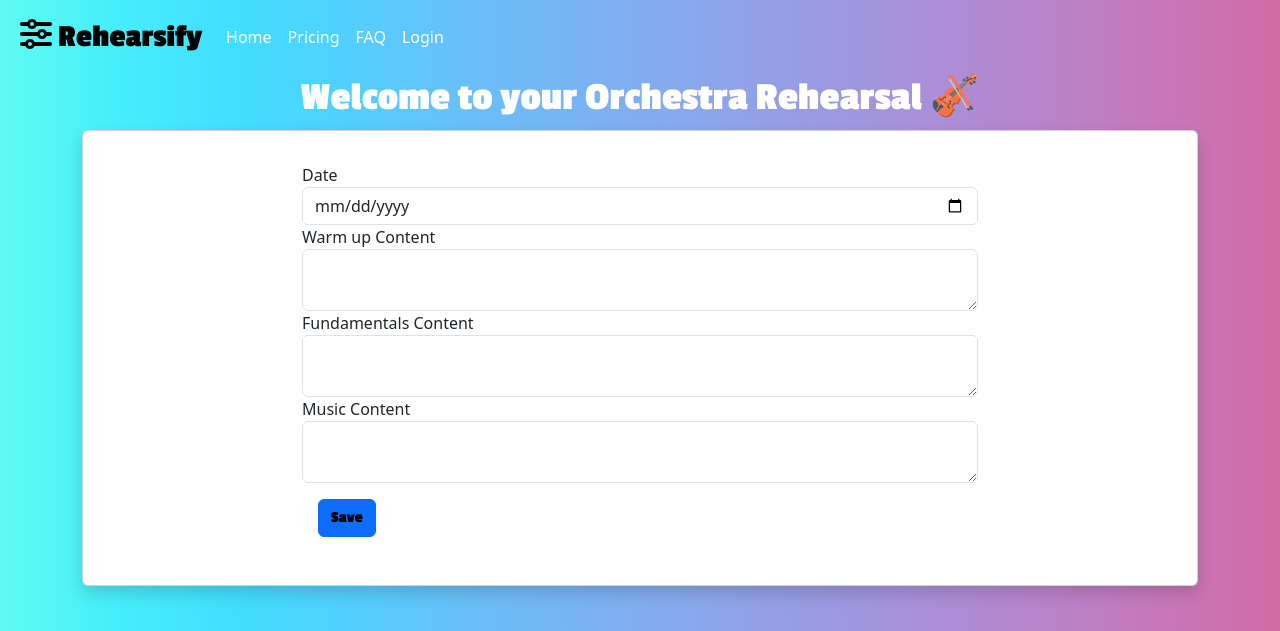
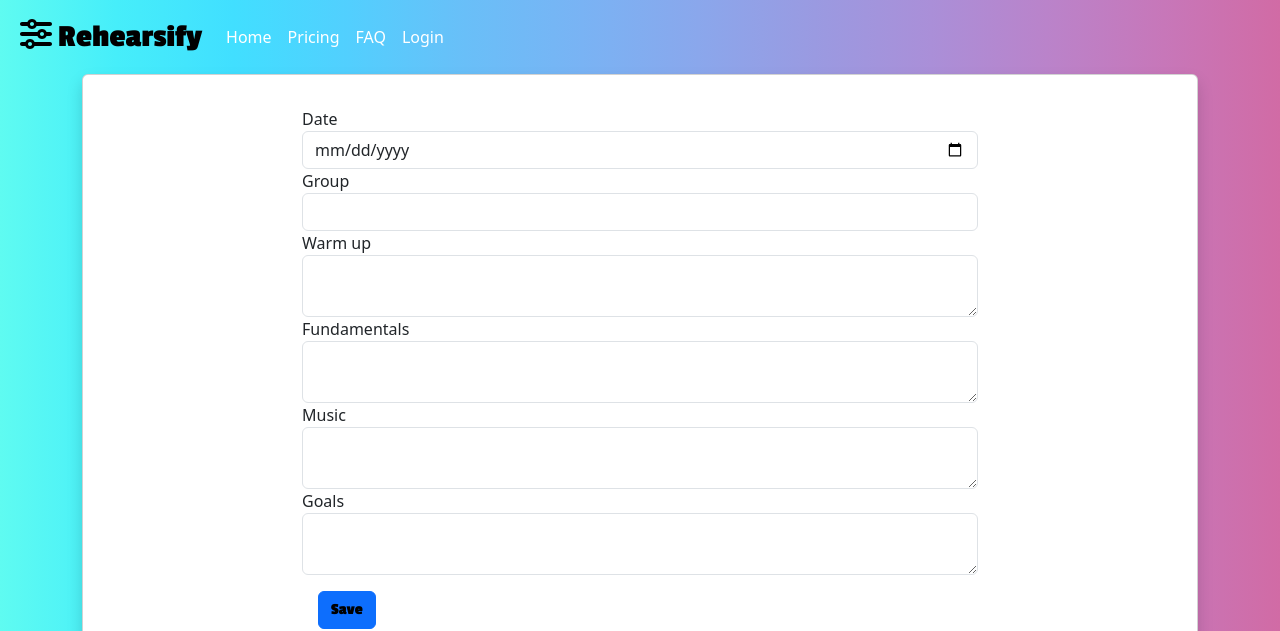
Before and after one commit to mayrapena1324/teacher_rehearsal_project, a Flask app: template app/templates/user/edit_rehearsal.html in a window 1280 px wide. Shown: the top 631 px of the page. Run offline with Flask 3, Linux system fonts and the light colour scheme; the template is opened without the code that fills it: values that come from a table or form of the project are taken from there, others are empty; parts of the project's set-up code (start-up, migrations or seed data) failed here and were passed over; some libraries are stand-ins or nearby versions.

Commit message:
Change titles. Add goals and group. Change formatting of welcome messages.

```diff
--- a/app/__init__.py
+++ b/app/__init__.py
@@ -23,6 +23,6 @@ def create_app():
 
     with app.app_context():
         from . import user_views, public_views  # Import routes
-        # db.create_all()  # Create sql tables for our data models
+        db.create_all()  # Create sql tables for our data models
 
         return app
--- a/app/forms.py
+++ b/app/forms.py
@@ -23,7 +23,9 @@ class LoginForm(FlaskForm):
 # Rehearsal Form
 class RehearsalForm(FlaskForm):
     date = DateField('Date', format='%Y-%m-%d', validators=[DataRequired()])
-    warm_up = CKEditorField('Warm up Content', validators=[DataRequired()])
-    fundamentals = CKEditorField('Fundamentals Content', validators=[DataRequired()])
-    music = CKEditorField('Music Content', validators=[DataRequired()])
+    group = StringField('Group', validators=[DataRequired()])
+    warm_up = CKEditorField('Warm up', validators=[DataRequired()])
+    fundamentals = CKEditorField('Fundamentals', validators=[DataRequired()])
+    music = CKEditorField('Music', validators=[DataRequired()])
+    goals = CKEditorField('Goals', validators=[DataRequired()])
     submit = SubmitField("Save")
--- a/app/static/css/styles.css
+++ b/app/static/css/styles.css
@@ -32,7 +32,3 @@ h1{
 .card-nav {
     color: black;
 }
-
-#edit-form{
-    display: none;
-}
--- a/app/templates/user/create.html
+++ b/app/templates/user/create.html
@@ -27,6 +27,10 @@
                     <label>Date</label>
                     <input class="form-control" type="date" name="date">
                 </div>
+                <div class="form-group">
+                    <label>Group</label>
+                    <input class="form-control" type="text" name="group">
+                </div>
                 <button type="submit" class="btn btn-outline-dark">Create</button>
             </form>
         </div>
--- a/app/templates/user/edit_rehearsal.html
+++ b/app/templates/user/edit_rehearsal.html
@@ -1,4 +1,4 @@
-{% extends "user/templates/rehearsal_template.html" %}
+{% extends "user/templates/user_template.html" %}
 
 {% import "bootstrap/wtf.html" as wtf %}
 
--- a/app/templates/user/goals.html
+++ b/app/templates/user/goals.html
@@ -2,7 +2,7 @@
 
 {% import "bootstrap/wtf.html" as wtf %}
 
-{% block title %}Rehearsal{% endblock%}
+{% block title %}Rehearsal - Goals{% endblock%}
 
 {% block main%}
 
@@ -32,7 +32,7 @@
         </div>
         <div id="view-form">
             <div class="card-body">
-                <h5 class="card-title">Warm up</h5>
+                <h5 class="card-title">Goals</h5>
                 <div class="card-text">
                     <div class="card">
                         <div class="card-body">
--- a/app/templates/user/music.html
+++ b/app/templates/user/music.html
@@ -2,7 +2,7 @@
 
 {% import "bootstrap/wtf.html" as wtf %}
 
-{% block title %}Rehearsal{% endblock%}
+{% block title %}Rehearsal - Music{% endblock%}
 
 {% block main%}
 
@@ -32,7 +32,7 @@
         </div>
         <div id="view-form">
             <div class="card-body">
-                <h5 class="card-title">Warm up</h5>
+                <h5 class="card-title">Music</h5>
                 <div class="card-text">
                     <div class="card">
                         <div class="card-body">
--- a/app/templates/user/templates/rehearsal_template.html
+++ b/app/templates/user/templates/rehearsal_template.html
@@ -62,7 +62,7 @@
 <div class="container text-center">
     <div class="row">
         <div class="col">
-            <h1>Welcome to your Orchestra Rehearsal 🎻</h1>
+            <h1>{{ rehearsal.group }} Rehearsal </h1>
             <h3>{{rehearsal.date.strftime("%A %d %B, %Y")}}</h3>
         </div>
     </div>
--- a/app/templates/user/warm_up.html
+++ b/app/templates/user/warm_up.html
@@ -2,7 +2,7 @@
 
 {% import "bootstrap/wtf.html" as wtf %}
 
-{% block title %}Warm up{% endblock%}
+{% block title %}Rehearsal - Warm up{% endblock%}
 
 {% block main%}
 
--- a/app/user_views.py
+++ b/app/user_views.py
@@ -30,7 +30,7 @@ def create():
 
         req = request.form
         r_date = req.get("date")
-
+        group = req.get("group")
         # Use the datetime module to parse the date string
         date_time = dt.datetime.strptime(r_date, '%Y-%m-%d')
 
@@ -38,7 +38,7 @@ def create():
         date = date_time.date()
 
         # Insert the row and get the cursor object
-        result = db.session.execute(insert(Rehearsal).values(date=date))
+        result = db.session.execute(insert(Rehearsal).values(date=date, group=group))
 
         # Get the id of the inserted row using the lastrowid attribute
         entry_id = result.lastrowid
@@ -68,17 +68,14 @@ def edit_rehearsal(rehearsal_id):
     rehearsal_to_edit = Rehearsal.query.get(rehearsal_id)
     edit_form = RehearsalForm(
         date=rehearsal_to_edit.date,
+        group=rehearsal_to_edit.group,
         warm_up=rehearsal_to_edit.warm_up,
         fundamentals=rehearsal_to_edit.fundamentals,
         music=rehearsal_to_edit.music,
+        goals=rehearsal_to_edit.goals,
     )
 
     if request.method == "POST":
-        # # Use the datetime module to parse the date string
-        # date_time = dt.datetime.strptime(r_date, '%Y-%m-%d')
-        #
-        # # Convert the datetime object to a date object
-        # date = date_time.date()
         rehearsal_to_edit.date = edit_form.date.data
         rehearsal_to_edit.warm_up = edit_form.warm_up.data
         rehearsal_to_edit.fundamentals = edit_form.fundamentals.data
```
Also changed, not shown: app/models.py (+4 -3 lines), app/templates/user/all_rehearsals.html (+1 -14 lines), app/templates/user/fundamentals.html (+5 -11 lines).
